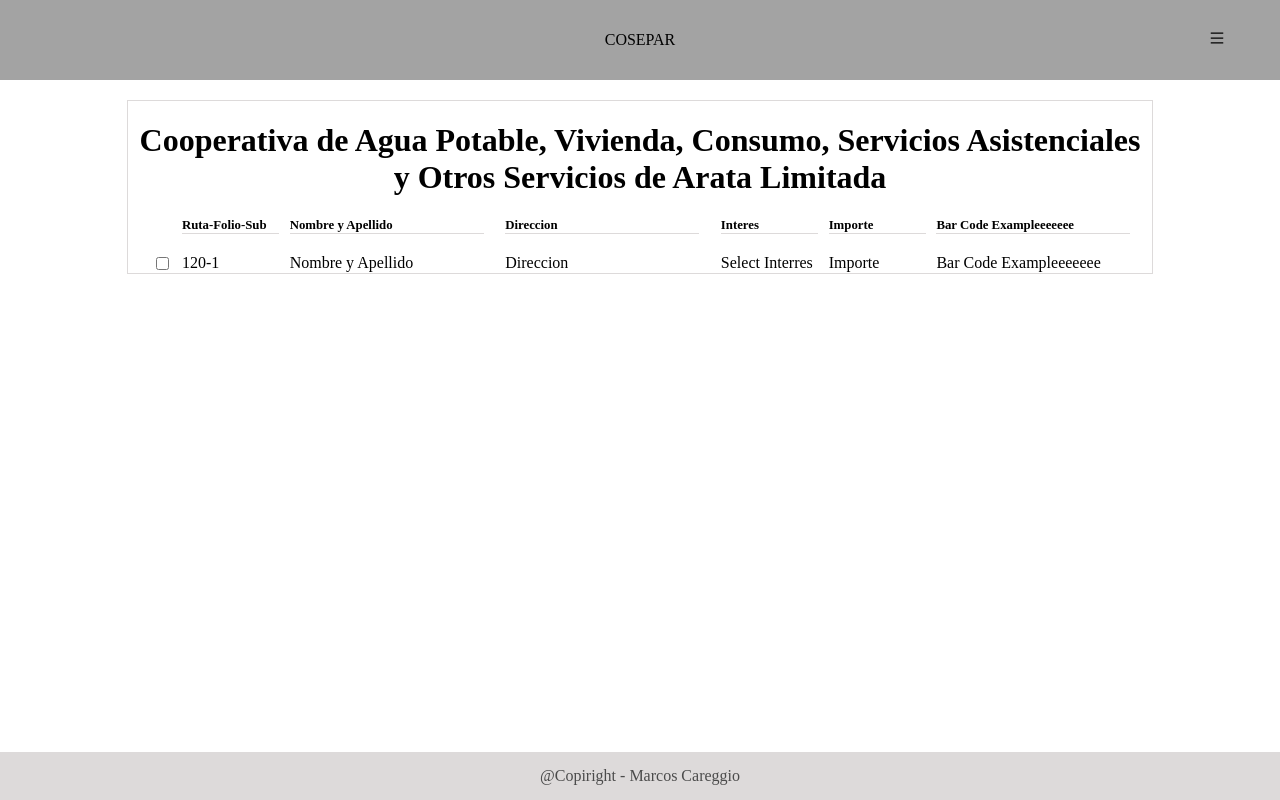
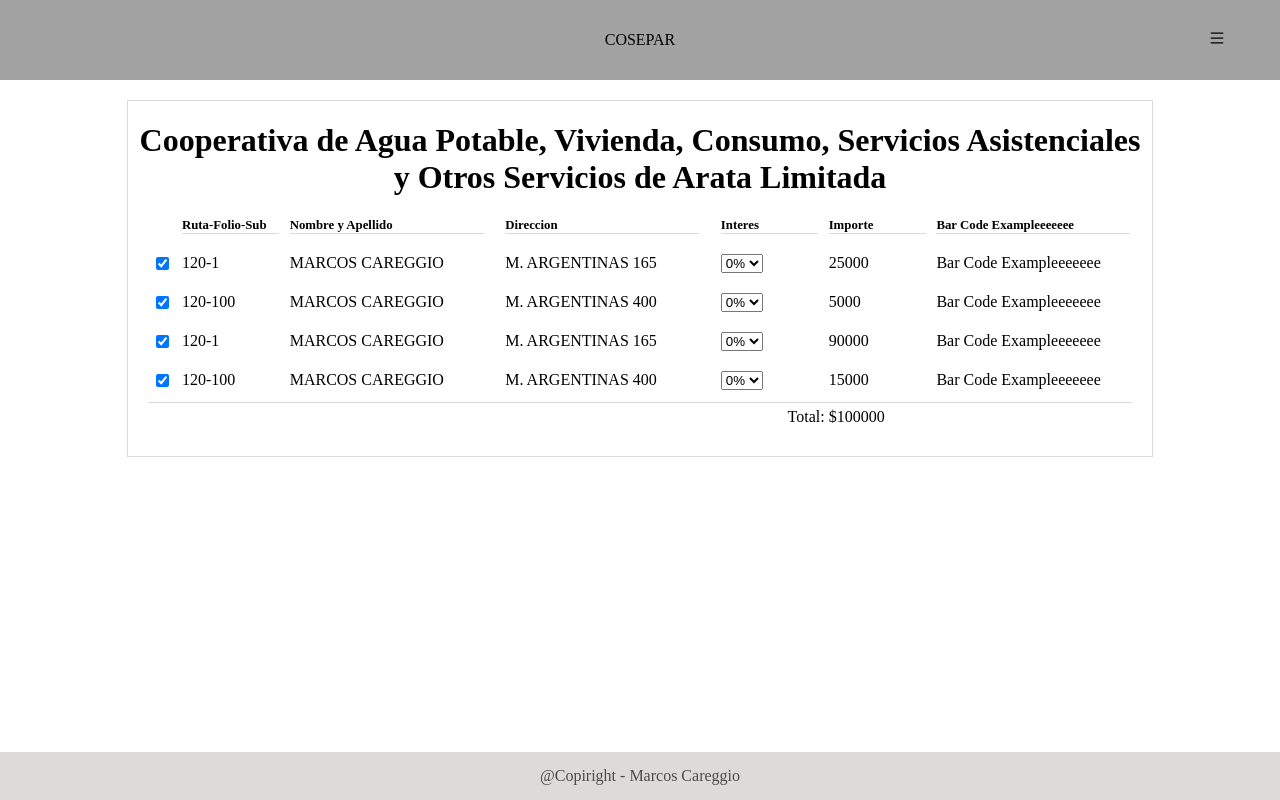
Before and after one commit to mcareggio/coseparreactapp, a React (Vite) app: page /recibos-telefono/1 in a window 1280 px wide. Built offline with nearby package versions, Linux system fonts and the light colour scheme.

Commit message:
Estructura recibos creada

```diff
--- a/index.html
+++ b/index.html
@@ -1,5 +1,5 @@
 <!doctype html>
-<html lang="en">
+<html lang="es">
 
 <head>
   <meta charset="UTF-8" />
--- /dev/null
+++ b/src/hoocks/useListReciboPago.tsx
@@ -0,0 +1,17 @@
+import { useEffect, useState } from "react";
+import { tipo_envio_str, recibo } from "../types/common"
+import { obtenerListRecibos } from "../services/obtenerListRecibos";
+
+export function useListReciboPago({ tipo_envio = tipo_envio_str.whatsapp, telefono = "", email = "" }) {
+    const emptylist: recibo[] = []
+    const [listado_recibos, setListado_recibos] = useState(emptylist);
+    const [loading, setLoading] = useState(false);
+
+    useEffect(() => {
+        setLoading(true);
+        setListado_recibos(obtenerListRecibos({ tipo_envio, telefono, email }))
+        setLoading(false);
+
+    }, [])
+    return { loading, listado_recibos }
+}
--- a/src/index.css
+++ b/src/index.css
@@ -189,6 +189,7 @@ footer {
   max-width: 80vw;
   min-width: 900px;
   margin: 0 auto;
+  padding-bottom: 30px;
 }
 
 .rec-main-cont h1 {
@@ -198,6 +199,18 @@ footer {
 .rec-main-cont-grilla {
   display: grid;
   grid-template-columns: 1fr 2fr 4fr 4fr 2fr 2fr 4fr;
+}
+
+.rec-main-cont-grilla-total {
+  display: grid;
+  grid-template-columns: 13fr 3fr 4fr;
+  border-top: 1px solid rgb(221, 218, 218);
+  padding-top: 5px;
+  margin-top: 12px;
+  margin-left: 20px;
+  margin-right: 20px;
+  box-sizing: border-box;
+
 }
 
 .titulos-grilla {
--- /dev/null
+++ b/src/mocks/listadorecibo.json
@@ -0,0 +1,42 @@
+[
+    {
+        "ruta": 120,
+        "folio": 1,
+        "subfolio": 1,
+        "nombre": "MARCOS CAREGGIO",
+        "direccion": "M. ARGENTINAS 165",
+        "periodo": 202501,
+        "total": 25000,
+        "fecpago": null
+    },
+    {
+        "ruta": 120,
+        "folio": 100,
+        "subfolio": 1,
+        "nombre": "MARCOS CAREGGIO",
+        "direccion": "M. ARGENTINAS 400",
+        "periodo": 202501,
+        "total": 5000,
+        "fecpago": null
+    },
+    {
+        "ruta": 120,
+        "folio": 1,
+        "subfolio": 1,
+        "nombre": "MARCOS CAREGGIO",
+        "direccion": "M. ARGENTINAS 165",
+        "periodo": 202412,
+        "total": 90000,
+        "fecpago": null
+    },
+    {
+        "ruta": 120,
+        "folio": 100,
+        "subfolio": 1,
+        "nombre": "MARCOS CAREGGIO",
+        "direccion": "M. ARGENTINAS 400",
+        "periodo": 202412,
+        "total": 15000,
+        "fecpago": null
+    }
+]
--- a/src/pages/RecibosTelefono.tsx
+++ b/src/pages/RecibosTelefono.tsx
@@ -1,8 +1,23 @@
+import { useParams } from "react-router";
 import { FooterComp } from "../components/FooterComp";
 import HeaderComp from "../components/HeaderComp";
 import { MainComp } from "../components/MainComp";
+import { useListReciboPago } from "../hoocks/useListReciboPago";
+import { tipo_envio_str } from "../types/common";
+import { useId, useState } from "react";
 
 export function RecibosTelefono() {
+    const idselect = useId();
+    const { telefono, email } = useParams();
+    const tipo_envio = tipo_envio_str.whatsapp
+    const { loading, listado_recibos } = useListReciboPago({ tipo_envio, telefono, email })
+    const [total_rec, setTotalRec] = useState(100000)
+
+    function handleChangeCheck(event: Event) {
+        console.log(document.getElementById(event.target.value))
+
+    }
+
     return (
         <>
             <HeaderComp></HeaderComp>
@@ -18,17 +33,44 @@ export function RecibosTelefono() {
                         <div className="cnt-brdr">Importe</div>
                         <div className="cnt-brdr">Bar Code Exampleeeeeee</div>
                     </div>
-                    <div className="rec-main-cont-grilla elementos-grilla-rc">
-                        <div className="rc-inp-gr-cont"><input type="checkbox"></input></div>
-                        <div>120-1</div>
-                        <div>Nombre y Apellido</div>
-                        <div>Direccion</div>
-                        <div>Select Interres</div>
-                        <div>Importe</div>
-                        <div>Bar Code Exampleeeeeee</div>
+
+
+
+                    {
+                        listado_recibos.map((el) => (
+                            <div className="rec-main-cont-grilla elementos-grilla-rc" key={"k-" + el.ruta + el.folio + el.subfolio + el.periodo}>
+                                <div className="rc-inp-gr-cont">
+                                    <input
+                                        type="checkbox"
+                                        id={"chkbx-" + el.ruta + el.folio + el.subfolio + el.periodo}
+                                        checked
+                                        onChange={handleChangeCheck}
+                                    />
+
+                                </div>
+                                <div>{el.ruta + "-" + el.folio}</div>
+                                <div>{el.nombre}</div>
+                                <div>{el.direccion}</div>
+                                <div><select id={idselect} defaultValue={0}>
+                                    <option value="0">0%</option>
+                                    <option value="1">1%</option>
+                                    <option value="2">2%</option>
+                                    <option value="3">3%</option>
+                                    <option value="4">4%</option>
+                                    <option>5%</option>
+                                    <option>6%</option>
+                                </select></div>
+                                <div>{el.total}</div>
+                                <div>Bar Code Exampleeeeeee</div>
+                            </div>
+                        ))}
+                    <div className="rec-main-cont-grilla-total">
+                        <div></div>
+                        <div className="total-recibos">Total: ${total_rec}</div>
                     </div>
+
                 </div>
-            </MainComp>
+            </MainComp >
             <FooterComp />
         </>
     )
--- a/src/services/obtenerListDatos.tsx
+++ b/src/services/obtenerListDatos.tsx
@@ -1,5 +1,5 @@
 import usuariosenvio from '../mocks/listadoUsuariosEnvio.json';
-import { usuarios_forma_envio } from '../types/common.tsx'
+import { usuarios_envio } from '../types/common.tsx'
 /*
 export function obtenerListDatos(url: string) {
 
@@ -16,8 +16,8 @@ export function obtenerListDatos(url: string) {
 
 
 
-    let newlistado: usuarios_forma_envio[] = []
-    usuariosenvio.map((el) => { newlistado.push({ id: el.id, nombre: el.nombre, telefono: el.telefono, email: el.email, enviowhatsapp: el.enviowhatsapp, enviomail: el.enviomail }) })
+    let newlistado: usuarios_envio[] = []
+    usuariosenvio.map((el) => { newlistado.push({ id: el.id, nombre: el.nombre, telefono: Number.parseInt(el.telefono), email: el.email, enviowhatsapp: el.enviowhatsapp, enviomail: el.enviomail }) })
 
     return newlistado;
 
--- /dev/null
+++ b/src/services/obtenerListRecibos.tsx
@@ -0,0 +1,24 @@
+import listadorecibo from "../mocks/listadorecibo.json"
+import { recibo, tipo_envio_str } from "../types/common"
+
+export function obtenerListRecibos({ tipo_envio = tipo_envio_str.whatsapp, telefono = "", email = "" }) {
+    let newListRecibos: recibo[] = [];
+
+    listadorecibo.map((obj) => {
+        let fecpagostr = ""
+        obj.fecpago == null ? fecpagostr = "" : fecpagostr = obj.fecpago
+        newListRecibos.push({
+            ruta: obj.ruta,
+            folio: obj.folio,
+            subfolio: obj.subfolio,
+            nombre: obj.nombre,
+            direccion: obj.direccion,
+            periodo: obj.periodo,
+            total: obj.total,
+            fecpago: fecpagostr
+
+        })
+
+    })
+    return newListRecibos;
+}
```
Also changed, not shown: src/types/common.tsx (+12 -0 lines).
